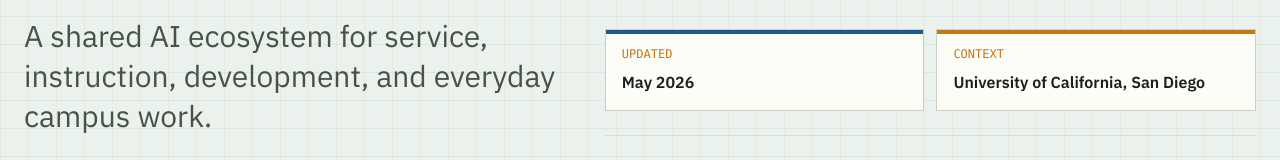
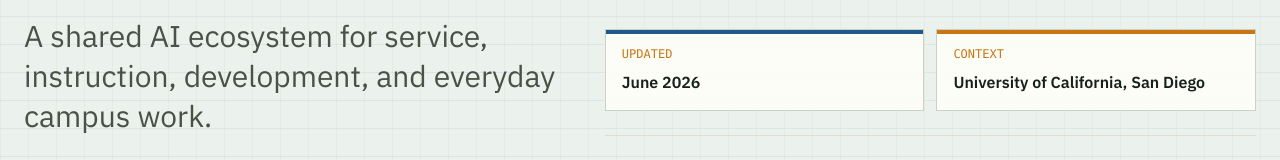
Before and after one commit to bpollak/brettpollak-website, a Next.js app: page /tritongpt in a window 1280 px wide. Shown: the part 345-505 px from the top of the page. Built offline with nearby package versions, Linux system fonts and the light colour scheme.

Commit message:
Update TritonAI page context and fix lint warning

```diff
--- a/app/podcasts/moderation/ModerationConsole.tsx
+++ b/app/podcasts/moderation/ModerationConsole.tsx
@@ -199,7 +199,7 @@
     if (!auth) {
       // This effect synchronizes React with Firebase Auth (an external system),
       // a documented legitimate use of useEffect + setState for error reporting.
-      // eslint-disable-next-line react-hooks/set-state-in-effect
+
       setAuthError('Firebase authentication is unavailable. Check your Firebase configuration.');
       setAuthReady(true);
       return;
--- a/app/tritongpt/TritonGPTContent.tsx
+++ b/app/tritongpt/TritonGPTContent.tsx
@@ -109,7 +109,7 @@
               <div className="mt-7 grid gap-3 sm:grid-cols-2">
                 <div className="system-node p-4">
                   <p className="font-mono text-xs text-[#c97712]">UPDATED</p>
-                  <p className="mt-2 font-semibold">May 2026</p>
+                  <p className="mt-2 font-semibold">June 2026</p>
                 </div>
                 <div className="system-node p-4">
                   <p className="font-mono text-xs text-[#c97712]">CONTEXT</p>
```
